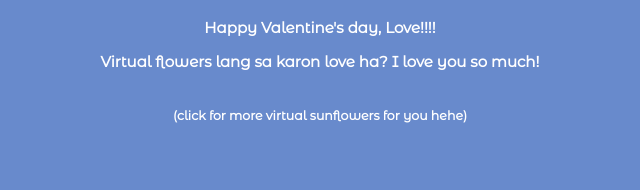
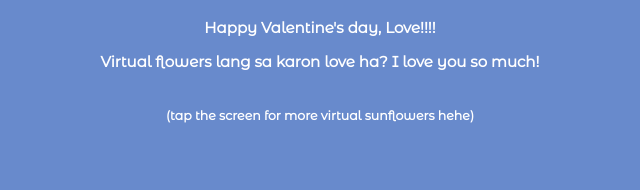
Before and after one commit to c0rnedbeeft/c0rnedbeeft.github.io, a plain HTML site: page index.html in a window 1280 px wide. Shown: the top 190 px of the page, 320-960 px from the left. Drawn offline with Linux system fonts and the light colour scheme.

Commit message:
Update index.html

```diff
--- a/index.html
+++ b/index.html
@@ -10,7 +10,7 @@
 <body>
     <h1>Happy Valentine's day, Love!!!!<br>
       <p>Virtual flowers lang sa karon love ha? I love you so much!</p><br>
-      <small>(click for more virtual sunflowers for you hehe)</small></h1>
+      <small>(tap the screen for more virtual sunflowers hehe)</small></h1>
     <div class="sunflwr">
       <div class="sunflwr__leaf--left"></div>
       <div class="sunflwr__leaf--right"></div>
```
